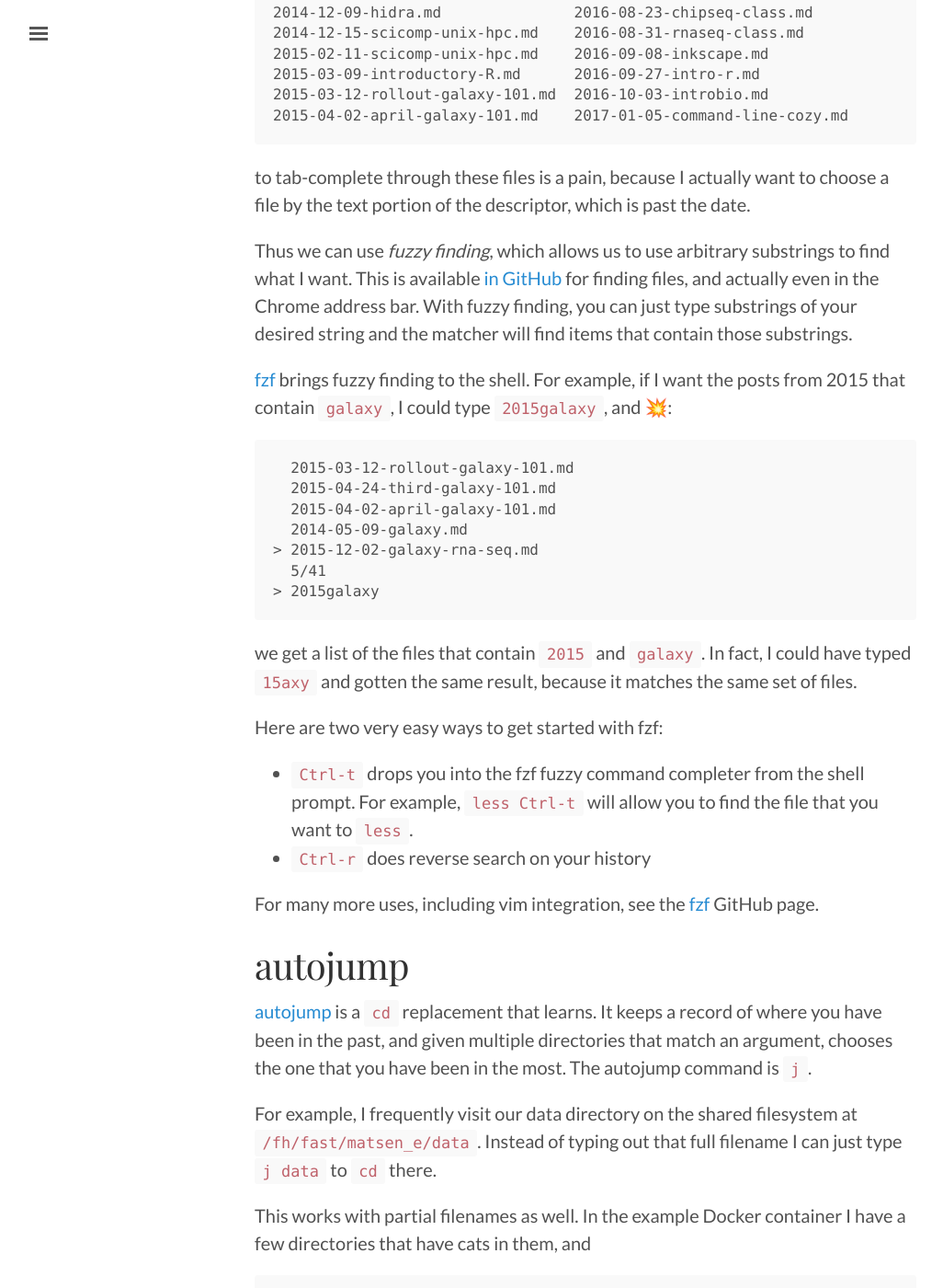
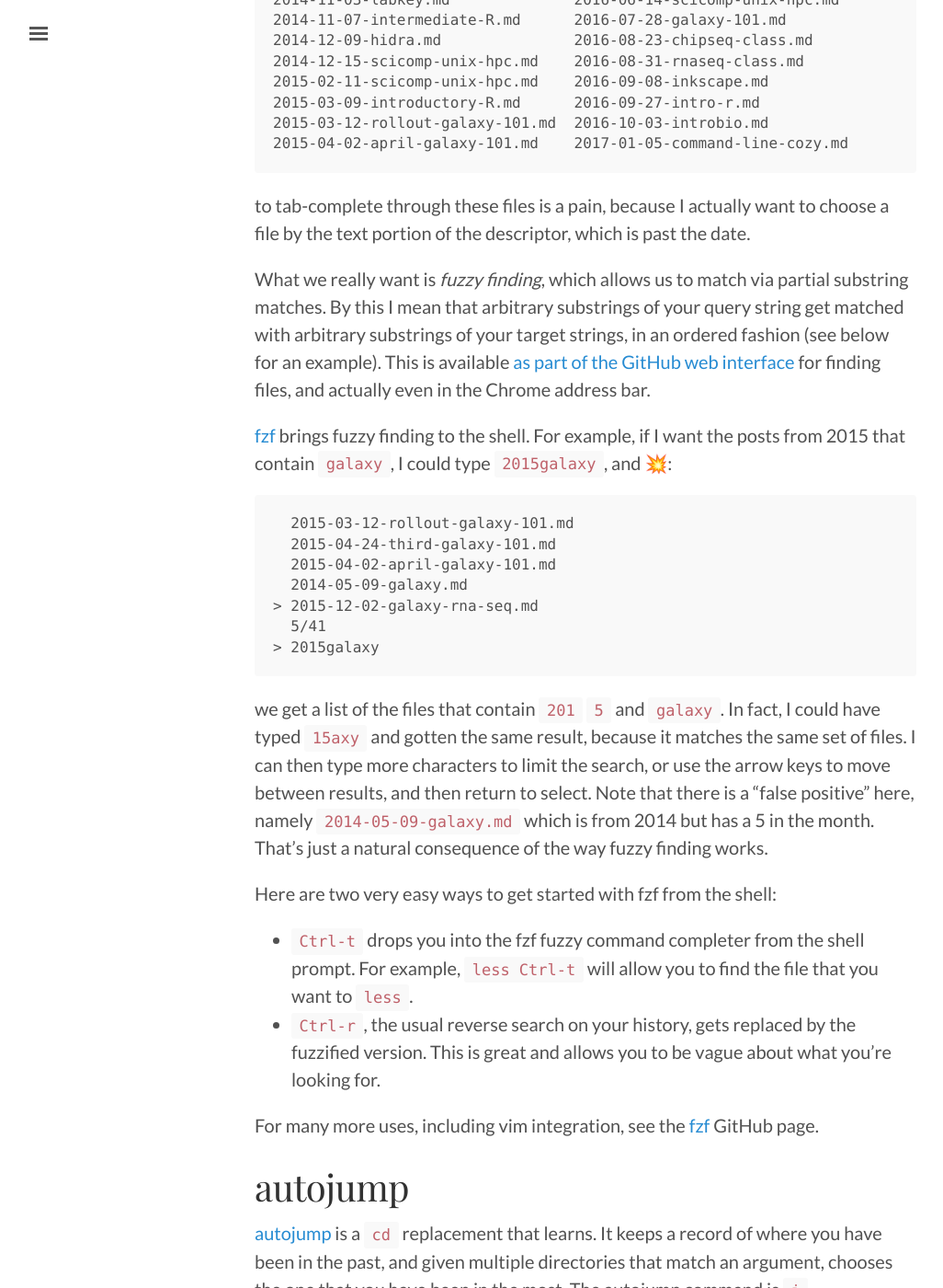
Before and after one commit to matsens/erick, a Jekyll site: the page built from _posts/2020-01-04-2nd-gen-interactive-shell.md, in a window 1280 px wide and 1400 px high, scrolled down 5475 px. Shown: the whole window at 92% size, without its empty margins (3-1029 px from the left). Built offline with Jekyll 4.4.1, drawn with Linux system fonts in a browser that asks for light colours; some of the changed text lies outside the part shown.

Commit message:
revision

````diff
--- a/_posts/2020-01-04-2nd-gen-interactive-shell.md
+++ b/_posts/2020-01-04-2nd-gen-interactive-shell.md
@@ -8,7 +8,7 @@
 ## Summary
 
 * rather than naked shell, [try](#tmux) `tmux` for an organized collection of shells
-* rather than local file system navigation, [try](#fzf) `fzf` to fuzzily find what you want
+* rather than local file system navigation, [try](#fzf) `fzf` to fuzzily get what you want
 * rather than `cd`, [try](#autojump) `autojump`, which remembers your favorite locations
 * rather than `find`, [try](#fd) `fd`, which has a much cleaner interface
 * rather than `grep`, [try](#ag) `ag`, which is simpler and faster
@@ -16,7 +16,7 @@
 
 ## Introduction
 
-The default shell environment is tremendously productive, but "second generation" tools can make it even more so.
+The built-in shell environment is tremendously productive, but "second generation" tools can make it even more so.
 
 If you want to try out these tools, you can run
 
@@ -95,10 +95,10 @@
 
 ### Resizing panes
 
-* `Ctrl-a <` - move vertical split left
-* `Ctrl-a >` - move vertical split right
-* `Ctrl-a +` - move horizontal split up
-* `Ctrl-a =` - move horizontal split down
+* `Ctrl-a <` &nbsp; Move vertical split left
+* `Ctrl-a >` &nbsp; Move vertical split right
+* `Ctrl-a +` &nbsp; Move horizontal split up
+* `Ctrl-a =` &nbsp; Move horizontal split down
 
 Note: You can hit `Ctrl-a` once, and press the resize operator a number of times (or hold it) to do larger resizes.
 For example, try `Ctrl-a <<<<`.
@@ -106,18 +106,19 @@
 
 ### Naming & finding windows
 
-* `Ctrl-a ,` will let you name a window
-* `Ctrl-a '` presents a list of windows (by name), which you can choose from by `<arrow>` and `Enter` to switch to a window
-* `Ctrl-a <numeric>` switches to a window by number.
+* `Ctrl-a ,` &nbsp; Name a window
+* `Ctrl-a '` &nbsp; Present a list of windows (by name), which you can choose from by `<arrow>` and `Enter` to switch to a window
+* `Ctrl-a <numeric>` &nbsp; Switch to a window by number.
 
 
 ### Scrolling and copy/paste in tmux
 
 When you have lots of output, it's nice to be able to scroll up and down through history.
 Pressing `Ctrl-a [` will place you in scroll mode.
-Use can now use arrow keys or `Ctrl-u`/`Ctrl-d` to scroll through the history, and search with `/`.
+Use can now use arrow keys, PageUp/PageDown keys, or `Ctrl-u`/`Ctrl-d` to scroll through the history.
+You can search up through history with `?` and down with `/`.
 
-From this mode, you can also press `Space` to enter copy-mode, `<arrow>` keys to specify a collection, and `Enter` to copy the selection.
+From this mode, you can also press `Space` to enter copy-mode, arrow keys to specify a selection range, and `Enter` to copy the selection.
 To paste the selection, use `Ctrl-]`.
 
 Note: if you are running tmux 2.1 or greater (check with `tmux -V`) and you really like your mouse scroll wheel, you can try `set -g mouse on` which will drop you into tmux scroll mode when you use the scroll wheel.
@@ -195,9 +196,9 @@
 
 to tab-complete through these files is a pain, because I actually want to choose a file by the text portion of the descriptor, which is past the date.
 
-Thus we can use _fuzzy finding_, which allows us to use arbitrary substrings to find what I want.
-This is available [in GitHub](https://github.com/blog/793-introducing-the-file-finder) for finding files, and actually even in the Chrome address bar.
-With fuzzy finding, you can just type substrings of your desired string and the matcher will find items that contain those substrings.
+What we really want is _fuzzy finding_, which allows us to match via partial substring matches.
+By this I mean that arbitrary substrings of your query string get matched with arbitrary substrings of your target strings, in an ordered fashion (see below for an example).
+This is available [as part of the GitHub web interface](https://github.com/blog/793-introducing-the-file-finder) for finding files, and actually even in the Chrome address bar.
 
 [fzf](https://github.com/junegunn/fzf) brings fuzzy finding to the shell.
 For example, if I want the posts from 2015 that contain `galaxy`, I could type `2015galaxy`, and 💥:
@@ -212,13 +213,16 @@
 > 2015galaxy
 ```
 
-we get a list of the files that contain `2015` and `galaxy`.
+we get a list of the files that contain `201` `5` and `galaxy`.
 In fact, I could have typed `15axy` and gotten the same result, because it matches the same set of files.
+I can then type more characters to limit the search, or use the arrow keys to move between results, and then return to select.
+Note that there is a "false positive" here, namely `2014-05-09-galaxy.md` which is from 2014 but has a 5 in the month.
+That's just a natural consequence of the way fuzzy finding works.
 
-Here are two very easy ways to get started with fzf:
+Here are two very easy ways to get started with fzf from the shell:
 
 * `Ctrl-t` drops you into the fzf fuzzy command completer from the shell prompt. For example, `less Ctrl-t` will allow you to find the file that you want to `less`.
-* `Ctrl-r` does reverse search on your history
+* `Ctrl-r`, the usual reverse search on your history, gets replaced by the fuzzified version. This is great and allows you to be vague about what you're looking for.
 
 For many more uses, including vim integration, see the [fzf](https://github.com/junegunn/fzf) GitHub page.
 
@@ -241,7 +245,7 @@
 
 If you are in the most popular directory with a certain string, then running the same `j` command will take you to the second most popular.
 For example, repeating `j cats` a second time would take us to `/root/cats/bengal`, which is the subdirectory we've visited the second most.
-(We could have used `cat` here instead of `cats` but I didn't want to confuse things with the `cat` shell command.)
+(We could have used `cat` here as the argument to `j` instead of `cats` but I didn't want to confuse things with the `cat` shell command.)
 
 The information about what directories you spend the most time in is stored in `~/.local/share/autojump/autojump.txt`.
 For our example Docker image it looks like this:
@@ -272,7 +276,7 @@
 
 `ag` is a faster replacement for `grep` that has a nicer input and output interface.
 
-For example, as I'm writing this might look for instances of the word "fancy".
+For example, as I'm writing this I might look for instances of the word "fancy" in the repository for this blog.
 Using `ag fancy` gets me:
 
     _posts/2019-11-05-travis.md
@@ -311,7 +315,10 @@
 We haven't considered the shell itself.
 If you spend a lot of time in the shell, you might consider [zsh](https://en.wikipedia.org/wiki/Z_shell) or [fish](https://fishshell.com/).
 
+Or you could just be happy with the defaults.
+Every minute you spend tweaking your configuration is a minute you aren't doing creative and beautiful things.
+
 ---
 
 Thank you to [Chris Small](https://github.com/metasoarous) and [Connor McCoy](https://github.com/cmccoy), two previous group members who pointed me to some of these tools.
-Chris wrote the first version of the section on tmux.
+Chris wrote parts of the section on tmux as part of his course material for [fredhutch.io](http://fredhutch.io).
````
Also changed, not shown: other parts of _posts/2020-01-04-2nd-gen-interactive-shell.md (+13 -13 lines).
